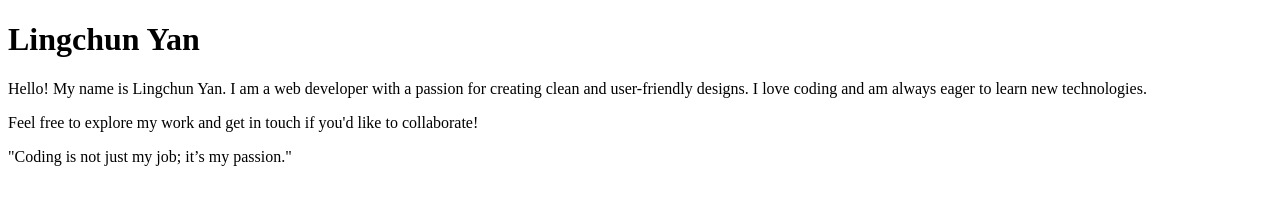
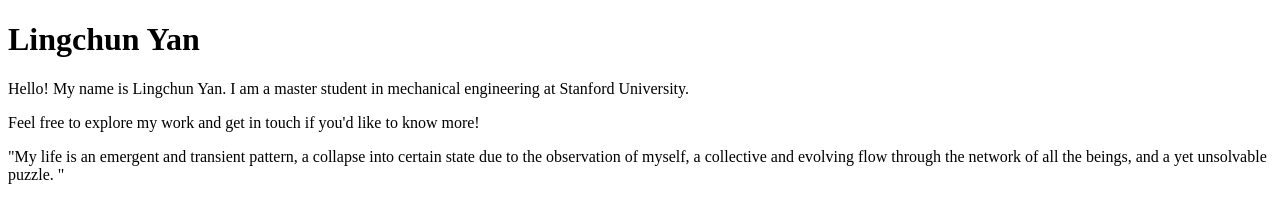
Before and after one commit to ParameciumYan/PersonalWeb, a plain HTML site: page index.html in a window 1280 px wide. Drawn offline with Linux system fonts and the light colour scheme.

Commit message:
Update text in index.html

```diff
--- a/index.html
+++ b/index.html
@@ -7,8 +7,9 @@
 </head>
 <body>
     <h1>Lingchun Yan</h1>
-    <p>Hello! My name is Lingchun Yan. I am a web developer with a passion for creating clean and user-friendly designs. I love coding and am always eager to learn new technologies.</p>
-    <p>Feel free to explore my work and get in touch if you'd like to collaborate!</p>
-    <p>"Coding is not just my job; it’s my passion."</p>
+
+    <p>Hello! My name is Lingchun Yan. I am a master student in mechanical engineering at Stanford University.</p>
+    <p>Feel free to explore my work and get in touch if you'd like to know more!</p>
+    <p>"My life is an emergent and transient pattern, a collapse into certain state due to the observation of myself, a collective and evolving flow through the network of all the beings, and a yet unsolvable puzzle. "</p>
 </body>
 </html>
```
